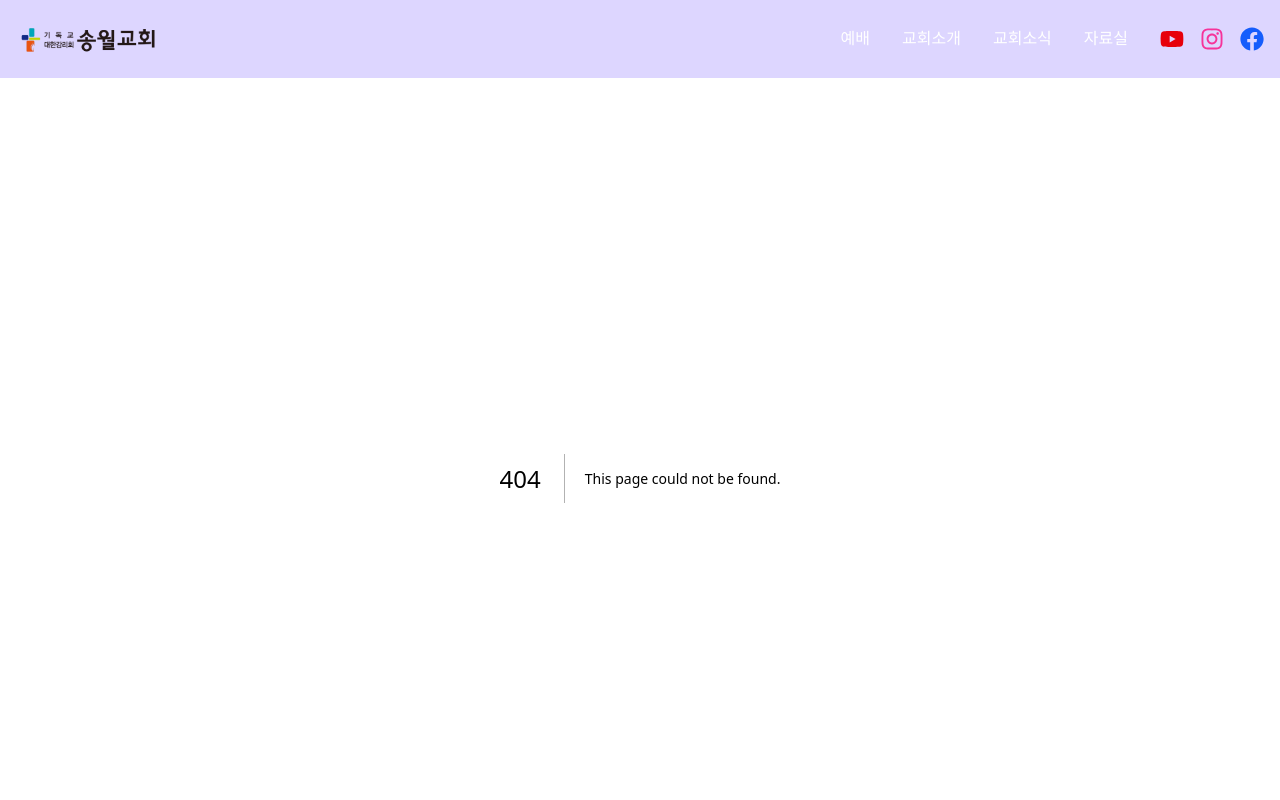
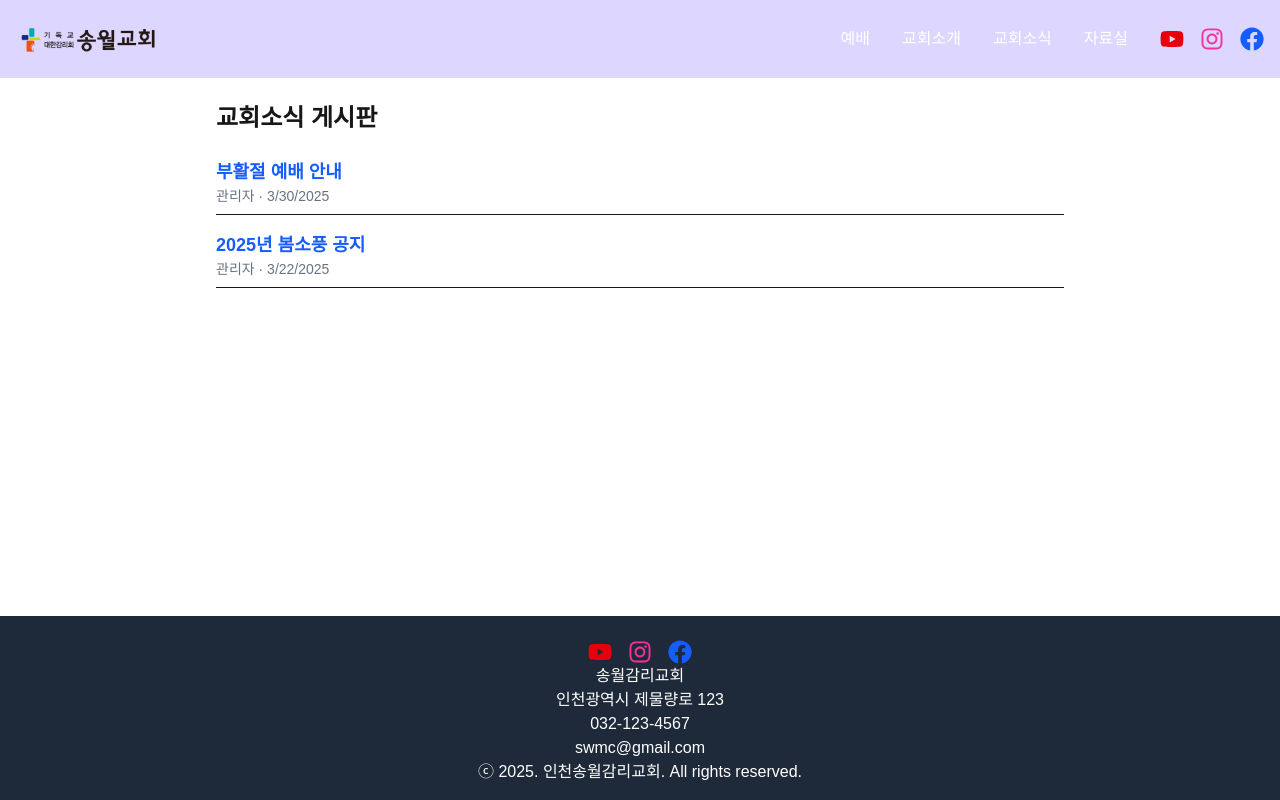
Before and after one commit to julse-dev/church-website-nextjs, a Next.js app: page /news/church-news in a window 1280 px wide. Before the commit this address had no page. Shown: the top 800 px of the page. Built offline with nearby package versions, Linux system fonts and the light colour scheme.

Commit message:
feat: Update Church-News

```diff
--- /dev/null
+++ b/app/news/church-news/PostList.tsx
@@ -0,0 +1,33 @@
+import Link from "next/link";
+
+const dummyPosts = [
+  {
+    id: "1",
+    title: "부활절 예배 안내",
+    author: "관리자",
+    createdAt: "2025-03-30",
+  },
+  {
+    id: "2",
+    title: "2025년 봄소풍 공지",
+    author: "관리자",
+    createdAt: "2025-03-22",
+  },
+];
+
+export default function PostList() {
+  return (
+    <ul className="space-y-4">
+      {dummyPosts.map((post) => (
+        <li key={post.id} className="border-b pb-2">
+          <Link href={`/news/church-news/${post.id}`} className="text-lg font-semibold text-blue-600 hover:underline">
+            {post.title}
+          </Link>
+          <div className="text-sm text-gray-500">
+            {post.author} · {new Date(post.createdAt).toLocaleDateString()}
+          </div>
+        </li>
+      ))}
+    </ul>
+  );
+}
--- /dev/null
+++ b/app/news/church-news/page.tsx
@@ -0,0 +1,10 @@
+import PostList from "./PostList";
+
+export default function ChurchNewsPages() {
+  return (
+    <div className="p-6 max-w-4xl mx-auto">
+      <h1 className="text-2xl font-bold mb-6">교회소식 게시판</h1>
+      <PostList />
+    </div>
+  );
+}
```
Also changed, not shown: app/news/events.tsx (deleted).
